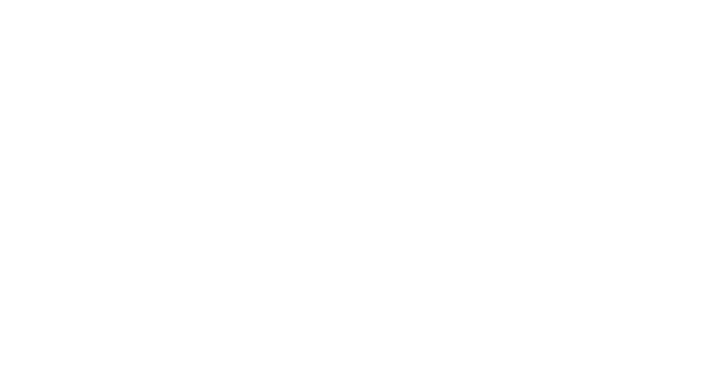
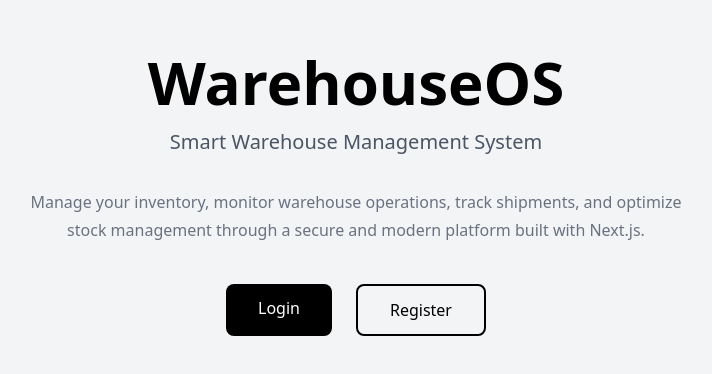
Before and after one commit to shsalima/warehouseos, a Next.js app: page / in a window 1280 px wide. Before the commit this address had no page. Shown: the part 206-580 px from the top of the page, without its empty margins (284-996 px from the left). Built offline with nearby package versions, Linux system fonts and the light colour scheme.

Commit message:
travail sur middleware et la page home

```diff
--- a/app/page.tsx
+++ b/app/page.tsx
@@ -1,5 +1,43 @@
-import { redirect } from "next/navigation";
+import Link from "next/link";
 
-export default function Home() {
-  redirect("/login");
+export default function HomePage() {
+  return (
+    <main className="min-h-screen bg-gray-100 flex items-center justify-center px-6">
+      <div className="max-w-4xl text-center">
+
+        <h1 className="text-6xl font-bold text-black mb-4">
+          WarehouseOS
+        </h1>
+
+        <p className="text-xl text-gray-600 mb-8">
+          Smart Warehouse Management System
+        </p>
+
+        <p className="text-gray-500 leading-7 max-w-2xl mx-auto mb-10">
+          Manage your inventory, monitor warehouse operations, track shipments,
+          and optimize stock management through a secure and modern platform
+          built with Next.js.
+        </p>
+
+        <div className="flex justify-center gap-6">
+
+          <Link
+            href="/login"
+            className="bg-black text-white px-8 py-3 rounded-lg hover:bg-gray-800 transition"
+          >
+            Login
+          </Link>
+
+          <Link
+            href="/register"
+            className="border-2 border-black text-black px-8 py-3 rounded-lg hover:bg-black hover:text-white transition"
+          >
+            Register
+          </Link>
+
+        </div>
+
+      </div>
+    </main>
+  );
 }
--- /dev/null
+++ b/middleware.ts
@@ -0,0 +1,5 @@
+export { default } from "next-auth/middleware";
+
+export const config = {
+  matcher: ["/dashboard"],
+};
```
